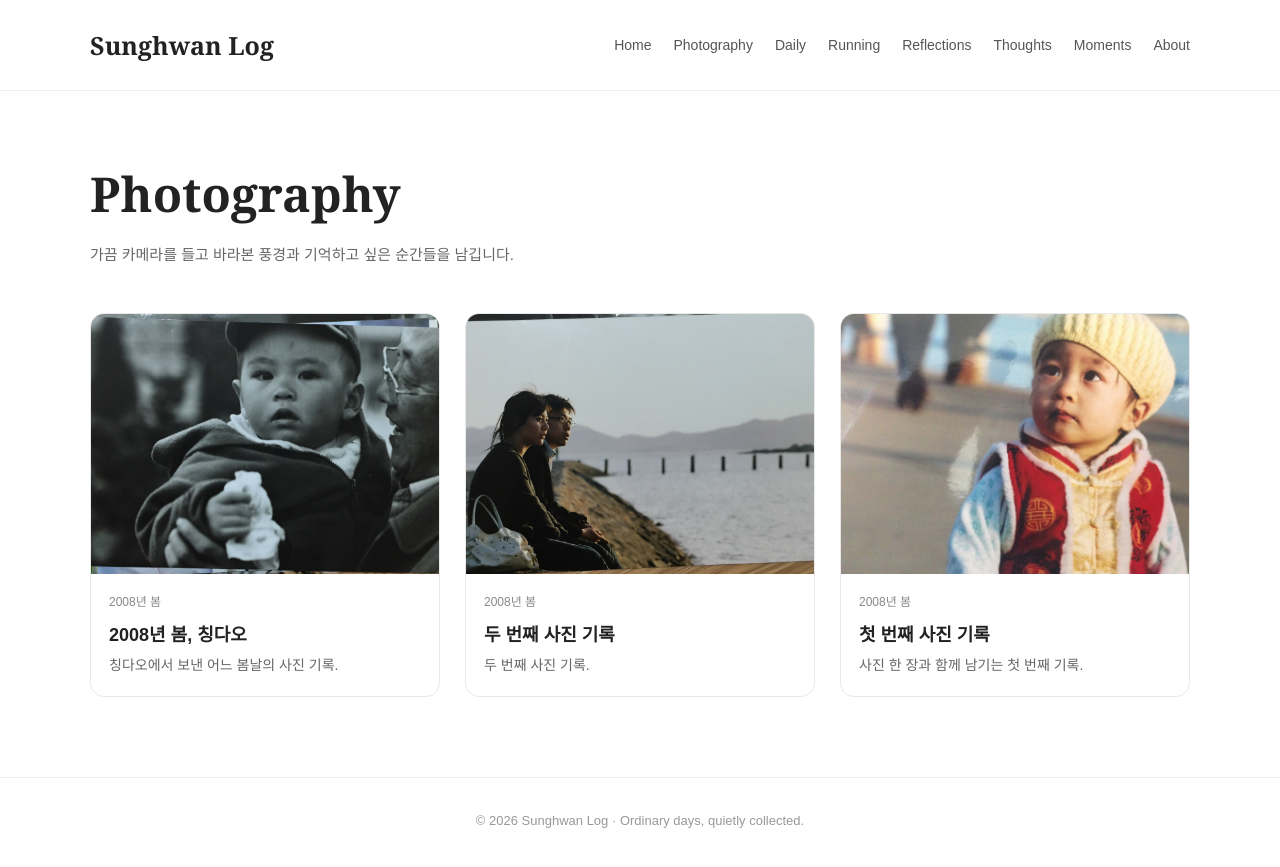
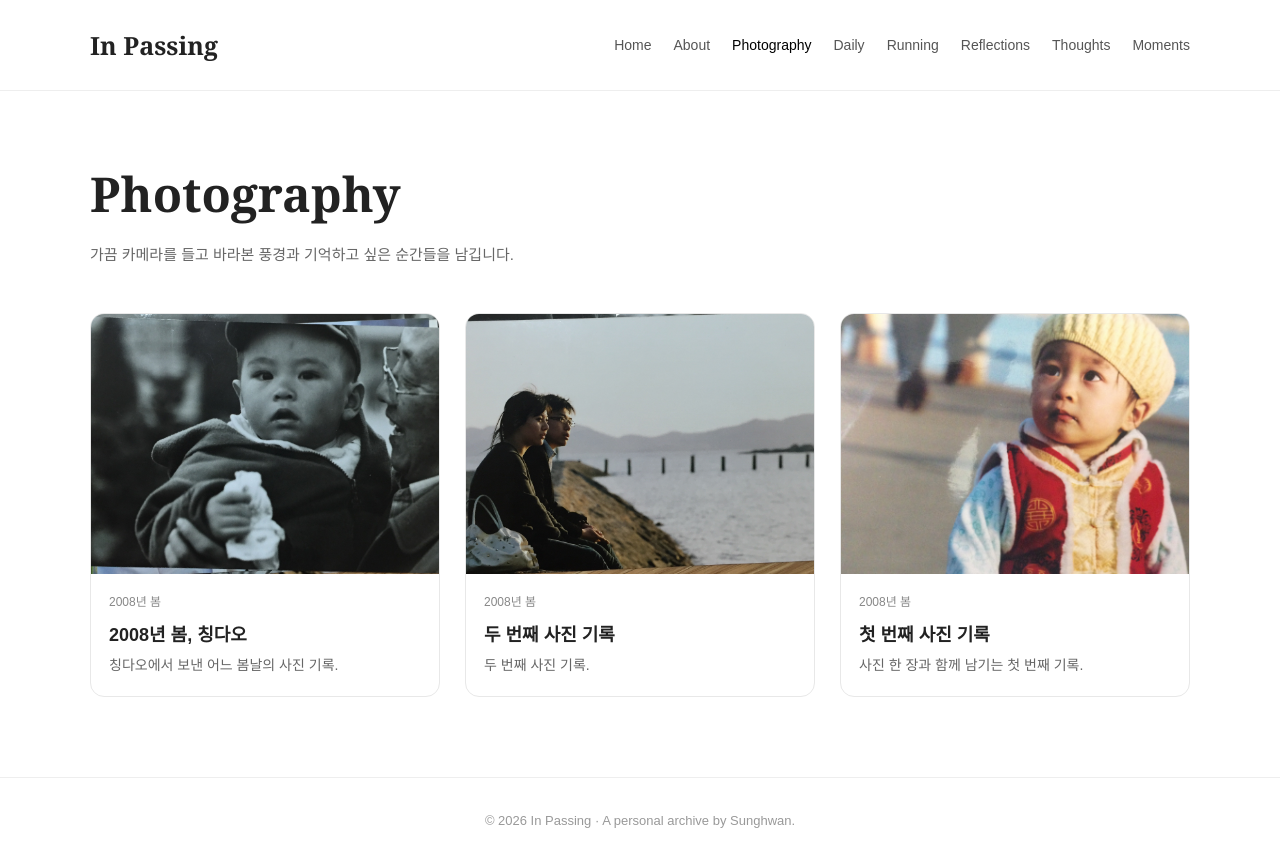
Before and after one commit to sunghwanlog/sunghwanlog.github.io, a Jekyll site: the page built from photography.html, in a window 1280 px wide. Shown: the top 867 px of the page. Built offline with Jekyll 4.4.1, drawn with Linux system fonts in a browser that asks for light colours.

Commit message:
Update photography.html

```diff
--- a/photography.html
+++ b/photography.html
@@ -1,5 +1,6 @@
 ---
 ---
+
 <!DOCTYPE html>
 <html lang="ko">
 
@@ -7,7 +8,7 @@
   <meta charset="UTF-8">
   <meta name="viewport" content="width=device-width, initial-scale=1.0">
 
-  <title>Photography | Sunghwan Log</title>
+  <title>Photography | In Passing</title>
 
   <style>
 
@@ -67,6 +73,16 @@
       color: #000;
     }
 
+    .menu a.active {
+      color: #000;
+      font-weight: 500;
+    }
+
+
+    /* =========================
+       PAGE HEADER
+    ========================= */
+
     .page-header {
       padding: 70px 0 45px;
     }
@@ -183,43 +222,34 @@
       .page-header h1 {
         font-size: 38px;
       }
+
     }
 
   </style>
 </head>
 
+
 <body>
 
-<header>
 
-  <div class="container">
+<!-- =========================
+     COMMON HEADER
+========================= -->
 
-    <nav>
-
-      <div class="logo">
-        <a href="index.html">Sunghwan Log</a>
-      </div>
-
-      <div class="menu">
-        <a href="{{ '/' | relative_url }}">Home</a>
-        <a href="{{ '/photography.html' | relative_url }}">Photography</a>
-        <a href="{{ '/daily.html' | relative_url }}">Daily</a>
-        <a href="{{ '/running.html' | relative_url }}">Running</a>
-        <a href="{{ '/reflections.html' | relative_url }}">Reflections</a>
-        <a href="{{ '/thoughts.html' | relative_url }}">Thoughts</a>
-        <a href="{{ '/moments.html' | relative_url }}">Moments</a>
-        <a href="{{ '/about.html' | relative_url }}">About</a>
-
-      </div>
-
-    </nav>
-
-  </div>
-
-</header>
+{% include header.html %}
 
 
+
+<!-- =========================
+     MAIN
+========================= -->
+
 <main class="container">
+
+
+  <!-- =========================
+       PAGE HEADER
+  ========================= -->
 
   <section class="page-header">
 
@@ -233,13 +263,21 @@
   </section>
 
 
+
+  <!-- =========================
+       GALLERY
+  ========================= -->
+
   <section class="gallery">
 
     {% assign photo_posts = site.posts | where: "category", "photography" %}
 
     {% for post in photo_posts %}
 
-    <a class="photo-link" href="{{ post.url | relative_url }}">
+      <a
+        class="photo-link"
+        href="{{ post.url | relative_url }}"
+      >
 
         <article class="photo-card">
 
@@ -251,14 +289,18 @@
           <div class="photo-content">
 
             {% if post.shooting_date and post.shooting_date != "" %}
+
               <span class="photo-date">
                 {{ post.shooting_date }}
               </span>
+
             {% endif %}
+
 
             <h2>
               {{ post.title }}
             </h2>
+
 
             <p>
               {{ post.description }}
@@ -274,15 +316,23 @@
 
   </section>
 
+
 </main>
 
 
+
+<!-- =========================
+     FOOTER
+========================= -->
+
 <footer>
 
-  © 2026 Sunghwan Log ·
-  Ordinary days, quietly collected.
+  © 2026 In Passing ·
+  A personal archive by Sunghwan.
 
 </footer>
 
+
 </body>
+
 </html>
```
Also changed, not shown: other parts of photography.html (+28 -0 lines). Lines whose indentation alone changed are shown as unchanged.
